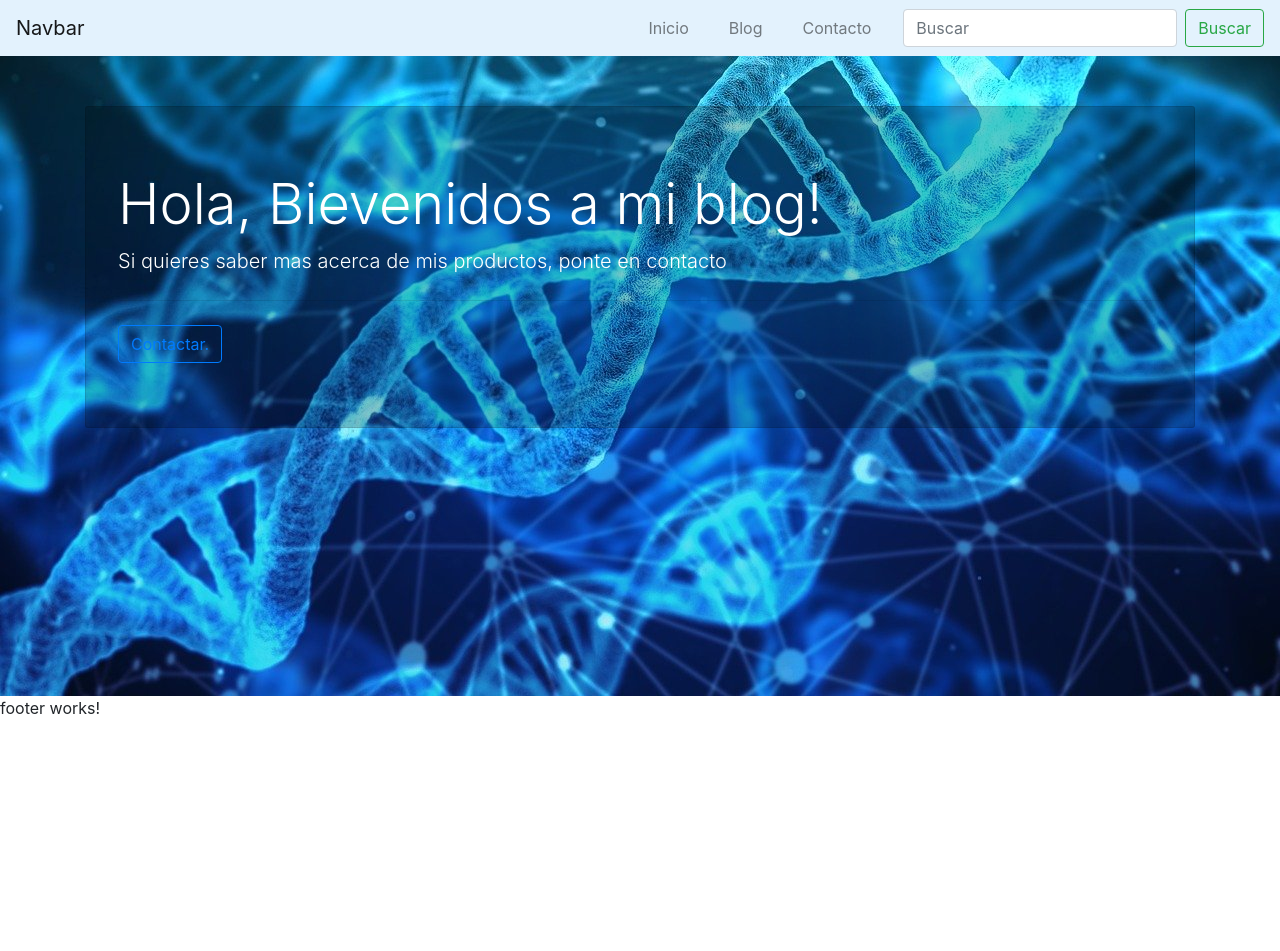
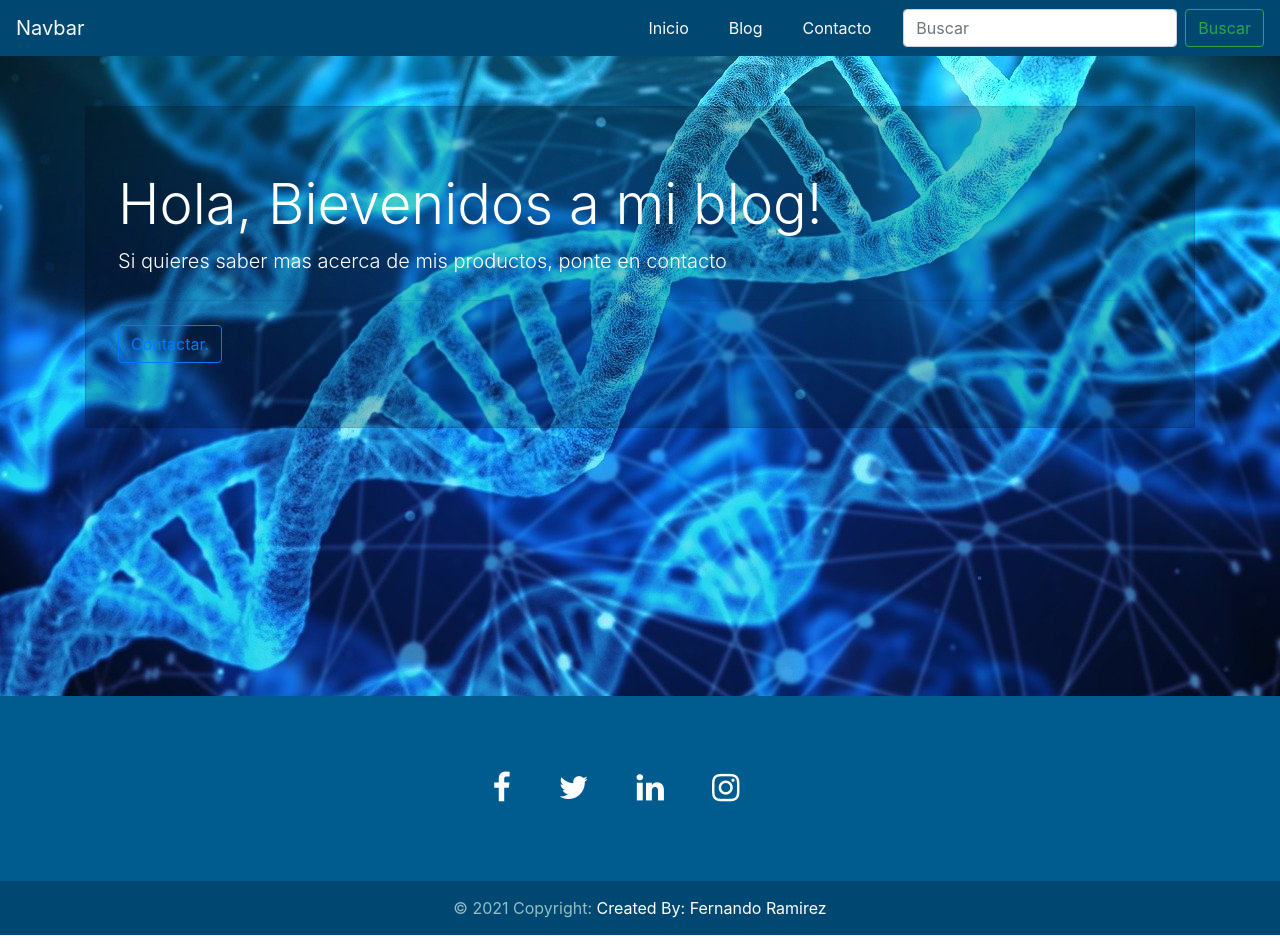
Before and after one commit to ferjavi40/blog-angular-proyecto, an Angular app: page / in a window 1280 px wide. Before the commit the page ends 800 px from the top, so only its background shows below. Built offline with nearby package versions, Linux system fonts and the light colour scheme.

Commit message:
footer terminado

```diff
--- a/src/app/shared/footer/footer.component.css
+++ b/src/app/shared/footer/footer.component.css
@@ -0,0 +1,34 @@
+footer {
+    background: rgb(0, 91, 143);
+}
+
+a:link {
+    color: #fff;
+    text-decoration: none;
+}
+
+a:visited {
+    color: #fff;
+    text-decoration: none;
+}
+
+a:hover {
+    color: #fff;
+    text-decoration: none;
+}
+
+a:active {
+    color: #fff;
+    text-decoration: none;
+}
+
+
+/* efecto hoover */
+.zoom {
+    transition: transform .2s;
+}
+
+.zoom:hover {
+    transform: scale(1.5);
+
+}
--- a/src/app/shared/footer/footer.component.html
+++ b/src/app/shared/footer/footer.component.html
@@ -1 +1,24 @@
-<p>footer works!</p>
+<!-- Footer -->
+<footer>
+    <div class="container" style="padding: 80px 0;" align="center">
+        <a href="#">
+            <i class="fa fa-facebook fa-lg white-text mr-md-5 mr-3 fa-2x zoom"></i>
+        </a>
+        <a href="#">
+            <i class="fa fa-twitter fa-lg white-text mr-md-5 mr-3 fa-2x zoom"></i>
+        </a>
+
+        <a href="#">
+            <i class="fa fa-linkedin fa-lg white-text mr-md-5 mr-3 fa-2x zoom"></i>
+        </a>
+        <a href="#">
+            <i class="fa fa-instagram fa-lg white-text mr-md-5 mr-3 fa-2x zoom"></i>
+        </a>
+
+    </div>
+    <div style="background: #004872;">
+        <p style="color: #91BEC2; padding: 15px 0;" align="center">
+            &copy; {{fecha}} Copyright: <a href="mailto:ferjaviramirez@gmail.com">Created By: Fernando Ramirez</a>
+        </p>
+    </div>
+</footer>
--- a/src/app/shared/footer/footer.component.ts
+++ b/src/app/shared/footer/footer.component.ts
@@ -7,6 +7,8 @@ import { Component, OnInit } from '@angular/core';
 })
 export class FooterComponent implements OnInit {
 
+  fecha: number = new Date().getFullYear();
+
   constructor() { }
 
   ngOnInit(): void {
--- a/src/app/shared/header/header.component.html
+++ b/src/app/shared/header/header.component.html
@@ -1,20 +1,20 @@
-<nav class="navbar navbar-expand-lg navbar-light" style="background-color: #e3f2fd;">
-    <a class="navbar-brand" href="#">Navbar</a>
+<nav class="navbar navbar-expand-lg navbar-light" style="background-color: #004872;">
+    <a class="navbar-brand text-light" href="#">Navbar</a>
     <button class="navbar-toggler" type="button" data-toggle="collapse" data-target="#navbarSupportedContent"
         aria-controls="navbarSupportedContent" aria-expanded="false" aria-label="Toggle navigation">
         <span class="navbar-toggler-icon"></span>
     </button>
 
     <div class="collapse navbar-collapse" id="navbarSupportedContent">
-        <ul class="navbar-nav ml-auto">
+        <ul class="navbar-nav ml-auto ">
             <li class="nav-item mr-4">
-                <a class="nav-link" href="#">Inicio</a>
+                <a class="nav-link text-light" href="#">Inicio</a>
             </li>
             <li class="nav-item mr-4">
-                <a class="nav-link" href="#">Blog</a>
+                <a class="nav-link text-light" href="#">Blog</a>
             </li>
             <li class="nav-item mr-4">
-                <a class="nav-link" href="#">Contacto</a>
+                <a class="nav-link text-light" href="#">Contacto</a>
             </li>
 
 
--- a/src/index.html
+++ b/src/index.html
@@ -1,18 +1,29 @@
 <!doctype html>
 <html lang="en">
+
 <head>
   <meta charset="utf-8">
   <title>Blog</title>
   <base href="/">
   <meta name="viewport" content="width=device-width, initial-scale=1">
   <link rel="icon" type="image/x-icon" href="favicon.ico">
-  <link rel="stylesheet" href="https://cdn.jsdelivr.net/npm/bootstrap@4.6.0/dist/css/bootstrap.min.css" integrity="sha384-B0vP5xmATw1+K9KRQjQERJvTumQW0nPEzvF6L/Z6nronJ3oUOFUFpCjEUQouq2+l" crossorigin="anonymous">
+  <!-- Font Awesome CDN -->
+  <link rel="stylesheet" href="https://maxcdn.bootstrapcdn.com/font-awesome/4.7.0/css/font-awesome.min.css">
+  <!-- boostrap -->
+  <link rel="stylesheet" href="https://cdn.jsdelivr.net/npm/bootstrap@4.6.0/dist/css/bootstrap.min.css"
+    integrity="sha384-B0vP5xmATw1+K9KRQjQERJvTumQW0nPEzvF6L/Z6nronJ3oUOFUFpCjEUQouq2+l" crossorigin="anonymous">
 </head>
+
 <body>
   <app-root></app-root>
 
 
-  <script src="https://code.jquery.com/jquery-3.5.1.slim.min.js" integrity="sha384-DfXdz2htPH0lsSSs5nCTpuj/zy4C+OGpamoFVy38MVBnE+IbbVYUew+OrCXaRkfj" crossorigin="anonymous"></script>
-<script src="https://cdn.jsdelivr.net/npm/bootstrap@4.6.0/dist/js/bootstrap.bundle.min.js" integrity="sha384-Piv4xVNRyMGpqkS2by6br4gNJ7DXjqk09RmUpJ8jgGtD7zP9yug3goQfGII0yAns" crossorigin="anonymous"></script>
+  <script src="https://code.jquery.com/jquery-3.5.1.slim.min.js"
+    integrity="sha384-DfXdz2htPH0lsSSs5nCTpuj/zy4C+OGpamoFVy38MVBnE+IbbVYUew+OrCXaRkfj"
+    crossorigin="anonymous"></script>
+  <script src="https://cdn.jsdelivr.net/npm/bootstrap@4.6.0/dist/js/bootstrap.bundle.min.js"
+    integrity="sha384-Piv4xVNRyMGpqkS2by6br4gNJ7DXjqk09RmUpJ8jgGtD7zP9yug3goQfGII0yAns"
+    crossorigin="anonymous"></script>
 </body>
+
 </html>
```
